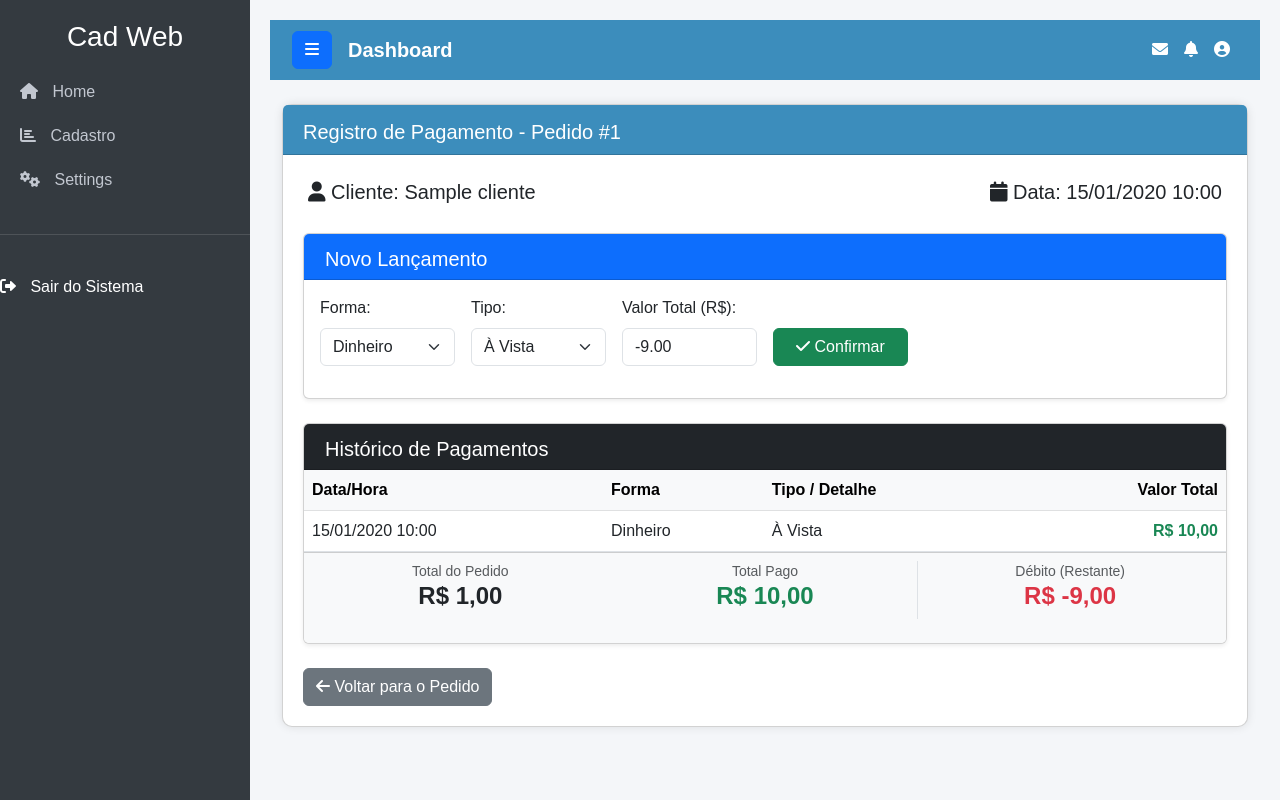
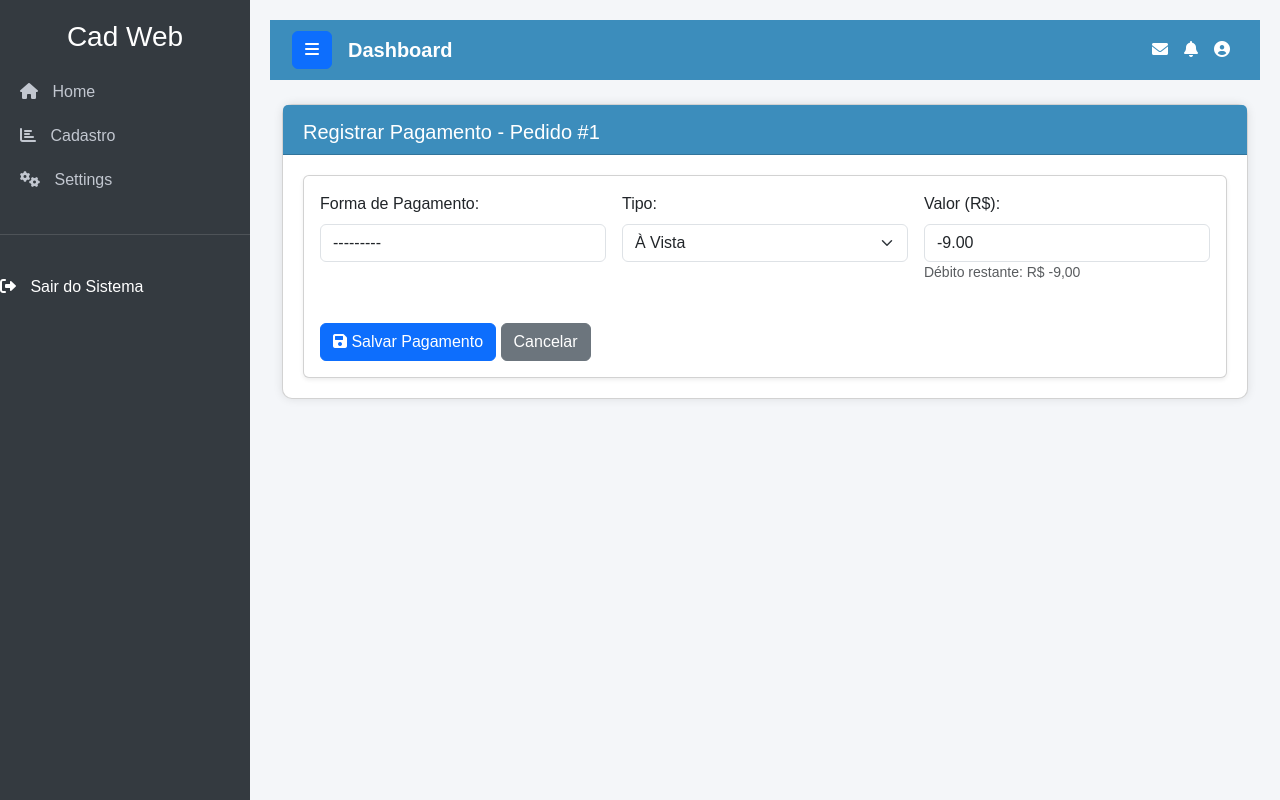
Before and after one commit to DanielMaiaDeSousa/cadweb, a Django app: page /pedido/pagamento/1/ in a window 1280 px wide. Run offline with Django 4.2, Linux system fonts and the light colour scheme; a user stored in the database is signed in; tables that the repository leaves empty hold one stand-in row (values such as "Sample post"); some libraries are stand-ins or nearby versions.

Commit message:
atualização020220260027

```diff
--- a/home/forms.py
+++ b/home/forms.py
@@ -1,6 +1,8 @@
 from django import forms
 from .models import Categoria, Cliente, Produto, Estoque, ItemPedido, Pagamento
 from django.utils import timezone
+from decimal import Decimal, InvalidOperation
+from django.core.exceptions import ValidationError
 
 
 # --- CATEGORIA ---
@@ -94,9 +96,93 @@ class ItemPedidoForm(forms.ModelForm):
 class PagamentoForm(forms.ModelForm):
     class Meta:
         model = Pagamento
-        fields = ['pedido', 'valor', 'forma']
+        # Inclui os novos campos tipo e parcelas para edição
+        fields = ['pedido', 'valor', 'forma', 'tipo', 'parcelas']
         widgets = {
             'pedido': forms.Select(attrs={'class': 'form-control', 'readonly': 'readonly'}),
-            'valor': forms.TextInput(attrs={'class': 'money form-control'}),
+            'valor': forms.TextInput(attrs={'class': 'money form-control', 'id': 'id_valor_pagamento'}),
             'forma': forms.Select(attrs={'class': 'form-control'}),
+            'tipo': forms.Select(attrs={'class': 'form-select', 'id': 'id_tipo_pagamento'}),
+            'parcelas': forms.NumberInput(attrs={'class': 'form-control', 'id': 'id_parcelas', 'min': 1}),
         }
+
+    def __init__(self, *args, **kwargs):
+        # Aceita um argumento opcional 'pedido' passado pela view para fornecer o débito restante
+        self.pedido = kwargs.pop('pedido', None)
+        super(PagamentoForm, self).__init__(*args, **kwargs)
+
+        # Formatação/localização do campo valor
+        self.fields['valor'].localize = True
+        self.fields['valor'].widget.is_localized = True
+
+        # Se receber o pedido, define o atributo data-debito no widget do campo 'valor'
+        if self.pedido is not None:
+            try:
+                debito = self.pedido.debito_restante
+                # Garante que o atributo exista para uso pelo JS (usar ponto decimal para parseFloat)
+                self.fields['valor'].widget.attrs['data-debito'] = str(debito if debito is not None else 0)
+            except Exception:
+                # Segurança: não quebra caso o pedido não tenha o atributo
+                pass
+
+        # Garante valores iniciais para campos quando instanciação com 'instance' for usada
+        if self.instance and self.instance.pk:
+            # Ajusta id do campo parcelas caso exista instância
+            self.fields['parcelas'].initial = self.instance.parcelas
+            self.fields['tipo'].initial = self.instance.tipo
+            self.fields['valor'].initial = self.instance.valor
+            self.fields['forma'].initial = self.instance.forma
+
+    def clean_valor(self):
+        """Converte o valor com vírgula para Decimal e valida limites."""
+        raw = self.cleaned_data.get('valor')
+
+        # Se já veio como Decimal, retornamos sem alterações
+        if isinstance(raw, Decimal):
+            valor = raw
+        else:
+            # Pode vir como string com vírgula (e.g. '1.234,56')
+            if raw is None:
+                raise ValidationError("Informe o valor do pagamento.")
+            # Normaliza: remove pontos de milhar e troca vírgula por ponto
+            texto = str(raw).replace('.', '').replace(',', '.')
+            try:
+                valor = Decimal(texto)
+            except (InvalidOperation, ValueError):
+                raise ValidationError("Valor inválido.")
+
+        if valor <= 0:
+            raise ValidationError("O valor do pagamento deve ser maior que zero.")
+
+        # Se tivermos um pedido, não permita pagar mais que o débito restante
+        if hasattr(self, 'pedido') and self.pedido is not None:
+            if valor > Decimal(str(self.pedido.debito_restante)):
+                raise ValidationError(f"O valor (R$ {valor:.2f}) excede o débito restante (R$ {self.pedido.debito_restante:.2f}).")
+
+        return valor
+
+    def clean_parcelas(self):
+        parcelas = self.cleaned_data.get('parcelas')
+        if parcelas is None:
+            return 1
+        try:
+            parcelas = int(parcelas)
+        except (ValueError, TypeError):
+            raise ValidationError('Número de parcelas inválido')
+        if parcelas < 1:
+            raise ValidationError('Número de parcelas deve ser no mínimo 1')
+        return parcelas
+
+    def clean(self):
+        cleaned = super().clean()
+        tipo = cleaned.get('tipo')
+        parcelas = cleaned.get('parcelas')
+
+        if tipo == 'parcelado':
+            if parcelas is None or parcelas < 1:
+                self.add_error('parcelas', 'Informe o número de parcelas (mínimo 1)')
+        else:
+            # Se não é parcelado, forçamos parcelas = 1
+            cleaned['parcelas'] = 1
+
+        return cleaned
--- a/home/urls.py
+++ b/home/urls.py
@@ -1,18 +1,14 @@
 from django.urls import path
 from . import views
 from django.contrib.auth.views import LoginView, LogoutView
-from django.urls import path, include
-from django.contrib import admin
 
 urlpatterns = [
     path('', views.index, name="index"),
-    path('admin/', admin.site.urls),
     path('login/', LoginView.as_view(template_name='login.html'), name='login'),
     path('logout/', LogoutView.as_view(next_page='login'), name='logout'),
 
     # --- CATEGORIAS ---
     path('categoria/', views.categoria, name="categoria"),
-    # ADICIONE ESTA LINHA:
     path('categoria/form/', views.form_categoria, name="form_categoria"),
     path('categoria/editar/<int:id>/', views.editar_categoria, name="editar_categoria"),
     path('categoria/detalhes/<int:id>/', views.detalhes_categoria, name='detalhes_categoria'),
@@ -27,7 +23,6 @@ urlpatterns = [
 
     # --- CLIENTES ---
     path('cliente/', views.cliente, name="cliente"),
-    # ADICIONE ESTA LINHA:
     path('cliente/form/', views.form_cliente, name="form_cliente"),
     path('cliente/editar/<int:id>/', views.editar_cliente, name="editar_cliente"),
     path('cliente/remover/<int:id>/', views.remover_cliente, name='remover_cliente'),
@@ -36,16 +31,15 @@ urlpatterns = [
     path('buscar_dados/<str:app_model>/', views.buscar_dados, name='buscar_dados'),
     path('produto/estoque/<int:id>/', views.ajustar_estoque, name='ajustar_estoque'),
 
+    # --- PEDIDOS ---
     path('pedido/', views.pedido, name='pedido'),
     path('novo_pedido/<int:cliente_id>/', views.novo_pedido, name='novo_pedido'),
     path('detalhes_pedido/<int:id>/', views.detalhes_pedido, name='detalhes_pedido'),
     path('pedido/remover-item/<int:id>/', views.remover_item_pedido, name='remover_item_pedido'),
     path('pedido/remover/<int:id>/', views.remover_pedido, name='remover_pedido'),
+
+    # --- PAGAMENTOS ---
     path('pedido/pagamento/<int:pedido_id>/', views.registrar_pagamento, name='registrar_pagamento'),
-
-
-    path('pedido/<int:pedido_id>/pagamento/', views.registrar_pagamento, name='registrar_pagamento'),
-    path('pedido/<int:pedido_id>/detalhes/', views.registrar_pagamento, name='detalhes_pagamento'),
     path('pagamento/<int:pagamento_id>/editar/', views.editar_pagamento, name='editar_pagamento'),
     path('pagamento/<int:pagamento_id>/remover/', views.remover_pagamento, name='remover_pagamento'),
 ]
--- a/home/views.py
+++ b/home/views.py
@@ -217,67 +217,54 @@ def registrar_pagamento(request, pedido_id):
     # Busca o pedido ou retorna 404 caso não exista
     pedido_obj = get_object_or_404(Pedido, pk=pedido_id)
 
+    # Instancia o form para renderização (usado também para fornecer data-debito no campo valor)
+    form = PagamentoForm(pedido=pedido_obj)
+
     if request.method == 'POST':
-        valor = request.POST.get('valor')
-        forma = request.POST.get('forma')
-        tipo = request.POST.get('tipo')  # Novo: Captura se é à vista ou parcelado
-        parcelas = request.POST.get('parcelas', 1)  # Novo: Captura o número de parcelas (padrão 1)
+        # Usa o form para validar e salvar corretamente
+        form = PagamentoForm(request.POST, pedido=pedido_obj)
+        if form.is_valid():
+            pagamento = form.save(commit=False)
+            pagamento.pedido = pedido_obj
+            pagamento.save()
 
-        if valor and forma and tipo:
-            try:
-                # Converte o valor para decimal tratando a vírgula para o formato Python
-                valor_decimal = float(valor.replace(',', '.'))
+            # Atualiza status do pedido se quitado
+            if pedido_obj.debito_restante <= 0:
+                pedido_obj.status = 3
+                pedido_obj.save()
+                messages.success(request, "Pagamento total recebido. Pedido concluído!")
+            else:
+                messages.success(request, "Pagamento registrado com sucesso!")
 
-                # VALIDAÇÃO: Impede que o pagamento deixe o saldo negativo
-                if valor_decimal > pedido_obj.debito_restante:
-                    messages.error(
-                        request,
-                        f"Erro: O valor (R$ {valor_decimal:.2f}) excede o débito restante (R$ {pedido_obj.debito_restante:.2f})."
-                    )
-                elif valor_decimal <= 0:
-                    messages.error(request, "Erro: O valor do pagamento deve ser maior que zero.")
-                else:
-                    # Cria o registro de pagamento incluindo os novos campos de tipo e parcelas
-                    Pagamento.objects.create(
-                        pedido=pedido_obj,
-                        valor=valor_decimal,
-                        forma=forma,
-                        tipo=tipo,
-                        parcelas=int(parcelas) if tipo == 'parcelado' else 1
-                    )
+            return redirect('registrar_pagamento', pedido_id=pedido_id)
+        else:
+            # Em caso de erro, renderiza a página com o formulário (erros serão exibidos)
+            return render(request, 'pedido/pagamento.html', {'pedido': pedido_obj, 'form': form})
 
-                    # Atualização automática de status: Se quitado, o pedido é concluído automaticamente
-                    # Note: O cálculo do debito_restante deve ser feito após a criação do pagamento
-                    if pedido_obj.debito_restante <= 0:
-                        pedido_obj.status = 3  # Status 3 corresponde a 'Concluído'
-                        pedido_obj.save()
-                        messages.success(request, "Pagamento total recebido. Pedido concluído!")
-                    else:
-                        messages.success(request, "Pagamento parcial registrado com sucesso!")
-
-            except ValueError:
-                messages.error(request, "Erro: O valor ou número de parcelas digitado é inválido.")
-
-        # Redireciona para a mesma página para atualizar o histórico e os totais
-        return redirect('registrar_pagamento', pedido_id=pedido_id)
-
-    # Renderiza a página de pagamentos enviando o objeto pedido atualizado
-    return render(request, 'pedido/pagamento.html', {'pedido': pedido_obj})
+    # Renderiza a página de pagamentos enviando o objeto pedido atualizado e o form
+    return render(request, 'pedido/pagamento.html', {'pedido': pedido_obj, 'form': form})
 
 # Editar pagamento
+# home/views.py
+
 def editar_pagamento(request, pagamento_id):
     pagamento = get_object_or_404(Pagamento, id=pagamento_id)
     pedido = pagamento.pedido
 
     if request.method == 'POST':
-        form = PagamentoForm(request.POST, instance=pagamento, pedido=pedido)
+        # Instância é necessária para o Django saber que é uma edição
+        form = PagamentoForm(request.POST, instance=pagamento)
         if form.is_valid():
             form.save()
-            return redirect('detalhes_pagamento', pedido_id=pedido.id)
+            messages.success(request, "Pagamento atualizado com sucesso!")
+            return redirect('registrar_pagamento', pedido_id=pedido.id)
     else:
-        form = PagamentoForm(instance=pagamento, pedido=pedido)
+        form = PagamentoForm(instance=pagamento)
 
-    return render(request, 'pedido/editar_pagamento.html', {'form': form, 'pedido': pedido})
+    return render(request, 'pedido/editar_pagamento.html', {
+        'form': form,
+        'pedido': pedido
+    })
 
 
 # Remover pagamento
--- a/templates/pedido/pagamento.html
+++ b/templates/pedido/pagamento.html
@@ -1,176 +1,83 @@
 {% extends 'base.html' %}
 
-{% block titulo_conteudo %} Registro de Pagamento - Pedido #{{ pedido.id }} {% endblock %}
+{% block titulo_conteudo %} Registrar Pagamento - Pedido #{{ pedido.id }} {% endblock %}
 
 {% block conteudo %}
-<div class="row mb-4">
-    <div class="col-md-6">
-        <h5><i class="fas fa-user"></i> Cliente: {{ pedido.cliente.nome }}</h5>
-    </div>
-    <div class="col-md-6 text-end">
-        <h5><i class="fas fa-calendar"></i> Data: {{ pedido.data_pedidof }}</h5>
-    </div>
-</div>
-
-<div class="card shadow-sm mb-4">
-    <div class="card-header bg-primary text-white">
-        <h5 class="mb-0">Novo Lançamento</h5>
-    </div>
+<div class="card shadow-sm">
     <div class="card-body">
         <form method="post">
             {% csrf_token %}
-            <div class="row g-3 align-items-end">
-                <div class="col-md-2">
-                    <label class="form-label">Forma:</label>
-                    <select name="forma" class="form-select" required>
-                        <option value="dinheiro">Dinheiro</option>
-                        <option value="cartao">Cartão</option>
-                        <option value="pix">Pix</option>
-                    </select>
+
+            {# Exibe erros não ligados a campos (non_field_errors) #}
+            {% if form.non_field_errors %}
+                <div class="alert alert-danger">
+                    {{ form.non_field_errors }}
+                </div>
+            {% endif %}
+
+            <div class="row g-3">
+                <div class="col-md-4">
+                    <label class="form-label">Forma de Pagamento:</label>
+                    {{ form.forma }}
+                    {% for err in form.forma.errors %}
+                        <div class="text-danger small">{{ err }}</div>
+                    {% endfor %}
                 </div>
 
-                <div class="col-md-2">
+                <div class="col-md-4">
                     <label class="form-label">Tipo:</label>
-                    <select name="tipo" id="id_tipo_pagamento" class="form-select" required>
-                        <option value="a_vista">À Vista</option>
-                        <option value="parcelado">Parcelado</option>
-                    </select>
+                    {{ form.tipo }}
+                    {% for err in form.tipo.errors %}
+                        <div class="text-danger small">{{ err }}</div>
+                    {% endfor %}
                 </div>
 
-                <div class="col-md-2" id="div_parcelas" style="display: none;">
+                <div class="col-md-4">
+                    <label class="form-label">Valor (R$):</label>
+                    {{ form.valor }}
+                    {% for err in form.valor.errors %}
+                        <div class="text-danger small">{{ err }}</div>
+                    {% endfor %}
+                    <small class="text-muted d-block">Débito restante: R$ {{ pedido.debito_restante|floatformat:2 }}</small>
+                </div>
+            </div>
+
+            <div class="row g-3 mt-2">
+                <div class="col-md-4" id="div_parcelas" style="display: none;">
                     <label class="form-label">Nº Parcelas:</label>
-                    <input type="number" name="parcelas" id="id_parcelas" class="form-control" value="1" min="1">
+                    {{ form.parcelas }}
+                    {% for err in form.parcelas.errors %}
+                        <div class="text-danger small">{{ err }}</div>
+                    {% endfor %}
                 </div>
 
-                <div class="col-md-2">
-                    <label class="form-label">Valor Total (R$):</label>
-                    <input type="number" step="0.01" name="valor" id="id_valor_pagamento"
-                           class="form-control" placeholder="0,00"
-                           data-debito="{{ pedido.debito_restante|stringformat:'.2f' }}"
-                           max="{{ pedido.debito_restante|stringformat:'.2f' }}" required>
+                <div class="col-md-4" id="div_valor_parcela" style="display: none;">
+                    <label class="form-label">Valor da Parcela:</label>
+                    <input type="text" id="id_valor_parcela_view" class="form-control bg-light fw-bold text-primary" readonly>
                 </div>
+            </div>
 
-                <div class="col-md-2" id="div_valor_parcela" style="display: none;">
-                    <label class="form-label">Valor da Parcela:</label>
-                    <input type="text" id="id_valor_parcela_view" class="form-control bg-light fw-bold text-primary" readonly placeholder="R$ 0,00">
-                </div>
+            <div class="mt-4">
+                <!-- Inclui campo pedido como hidden para maior compatibilidade -->
+                <input type="hidden" name="pedido" value="{{ pedido.id }}">
 
-                <div class="col-md-2">
-                    <button type="submit" class="btn btn-success w-100">
-                        <i class="fas fa-check"></i> Confirmar
-                    </button>
-                </div>
+                <button type="submit" class="btn btn-primary">
+                    <i class="fas fa-save"></i> Salvar Pagamento
+                </button>
+                <a href="{% url 'registrar_pagamento' pedido.id %}" class="btn btn-secondary">Cancelar</a>
             </div>
         </form>
     </div>
-</div>
-
-<div class="card shadow-sm">
-    <div class="card-header bg-dark text-white">
-        <h5 class="mb-0">Histórico de Pagamentos</h5>
-    </div>
-    <div class="card-body p-0">
-        <table class="table table-hover mb-0">
-            <thead class="table-light">
-                <tr>
-                    <th>Data/Hora</th>
-                    <th>Forma</th>
-                    <th>Tipo / Detalhe</th>
-                    <th class="text-end">Valor Total</th>
-                </tr>
-            </thead>
-            <tbody>
-                {% for p in pedido.pagamentos.all %}
-                <tr>
-                    <td>{{ p.data_pagamento|date:"d/m/Y H:i" }}</td>
-                    <td>{{ p.get_forma_display }}</td>
-                    <td>
-                        {{ p.get_tipo_display }}
-                        {% if p.tipo == 'parcelado' %}
-                            <br>
-                            <small class="text-muted">
-                                {{ p.parcelas }}x de R$ {{ p.valor_parcela|floatformat:2 }}
-                            </small>
-                        {% endif %}
-                    </td>
-                    <td class="text-end text-success fw-bold">R$ {{ p.valor }}</td>
-                </tr>
-                {% empty %}
-                <tr>
-                    <td colspan="4" class="text-center text-muted py-3">Nenhum pagamento registrado.</td>
-                </tr>
-                {% endfor %}
-            </tbody>
-        </table>
-    </div>
-
-    <div class="card-footer bg-light">
-        <div class="row text-center">
-            <div class="col-md-4">
-                <small class="text-muted d-block uppercase">Total do Pedido</small>
-                <h4 class="fw-bold">R$ {{ pedido.valor_total_pedido }}</h4>
-            </div>
-            <div class="col-md-4">
-                <small class="text-muted d-block uppercase text-success">Total Pago</small>
-                <h4 class="fw-bold text-success">R$ {{ pedido.total_pago }}</h4>
-            </div>
-            <div class="col-md-4 border-start">
-                <small class="text-muted d-block uppercase text-danger">Débito (Restante)</small>
-                <h4 class="fw-bold text-danger">R$ {{ pedido.debito_restante }}</h4>
-            </div>
-        </div>
-    </div>
-</div>
-
-<div class="mt-4">
-    <a href="{% url 'detalhes_pedido' pedido.id %}" class="btn btn-secondary">
-        <i class="fas fa-arrow-left"></i> Voltar para o Pedido
-    </a>
 </div>
 {% endblock %}
 
 {% block javascript %}
 <script>
-    document.addEventListener('DOMContentLoaded', function() {
-        const selectTipo = document.getElementById('id_tipo_pagamento');
-        const divParcelas = document.getElementById('div_parcelas');
-        const divValorParcela = document.getElementById('div_valor_parcela');
-        const campoParcelas = document.getElementById('id_parcelas');
-        const campoValorTotal = document.getElementById('id_valor_pagamento');
-        const campoValorParcelaView = document.getElementById('id_valor_parcela_view');
-
-        // 1. Lógica de Preenchimento Automático
-        const valorSugerido = campoValorTotal.getAttribute('data-debito');
-        if (valorSugerido && (!campoValorTotal.value || campoValorTotal.value == "0")) {
-            campoValorTotal.value = valorSugerido;
+    $(document).ready(function() {
+        // Ativa a lógica de parcelas do seu arquivo funcoes.js
+        if (typeof configurarCalculoParcelas === "function") {
+            configurarCalculoParcelas();
         }
-
-        function calcularEAtualizar() {
-            const isParcelado = selectTipo.value === 'parcelado';
-
-            divParcelas.style.display = isParcelado ? 'block' : 'none';
-            divValorParcela.style.display = isParcelado ? 'block' : 'none';
-
-            const valorTotal = parseFloat(campoValorTotal.value) || 0;
-            const numParcelas = parseInt(campoParcelas.value) || 1;
-
-            if (isParcelado && valorTotal > 0 && numParcelas > 0) {
-                const valorParcela = valorTotal / numParcelas;
-                campoValorParcelaView.value = valorParcela.toLocaleString('pt-BR', {
-                    style: 'currency',
-                    currency: 'BRL'
-                });
-            } else {
-                campoValorParcelaView.value = "";
-            }
-        }
-
-        selectTipo.addEventListener('change', calcularEAtualizar);
-        campoParcelas.addEventListener('input', calcularEAtualizar);
-        campoValorTotal.addEventListener('input', calcularEAtualizar);
-
-        // Inicializa o estado dos campos e cálculos ao carregar
-        calcularEAtualizar();
     });
 </script>
 {% endblock %}
```
Also changed, not shown: home/tests/test_pagamento.py (added, +82 -0 lines), templates/pedido/editar_pagamento.html (added, +70 -0 lines).
